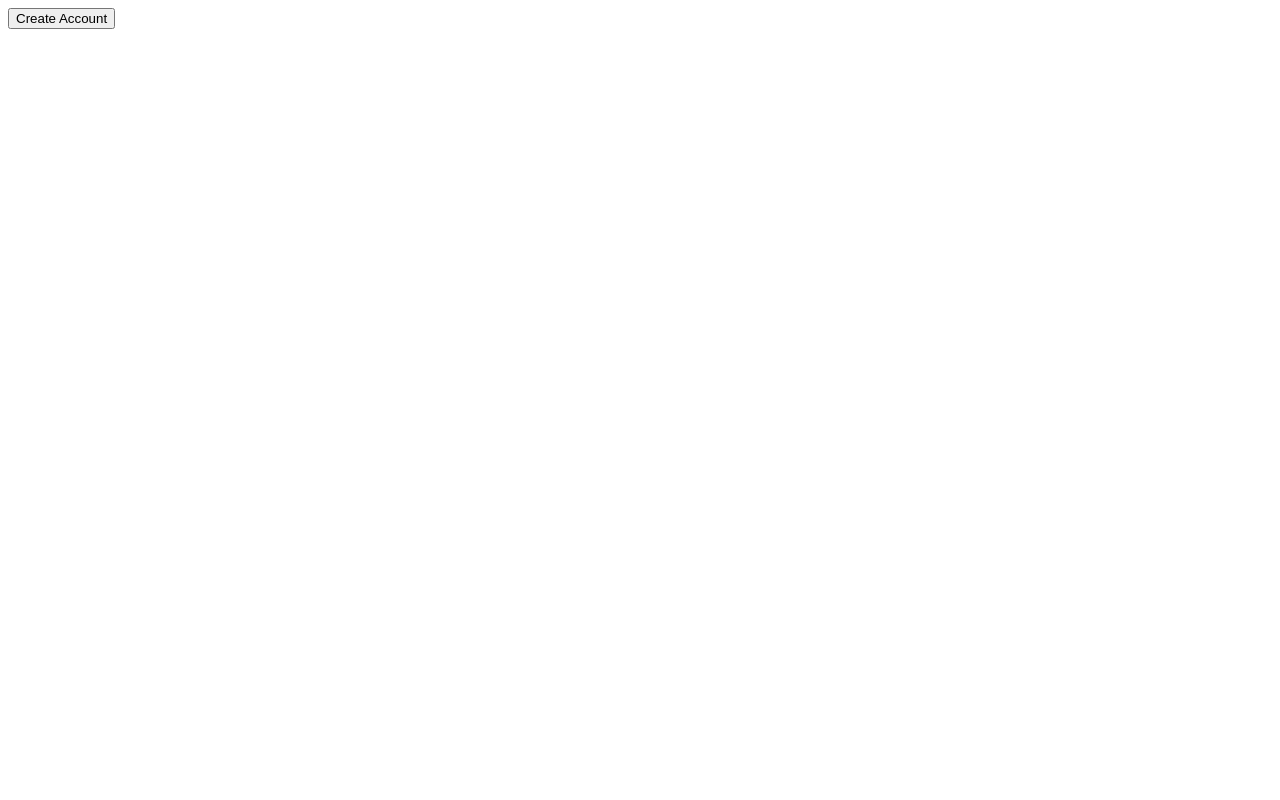
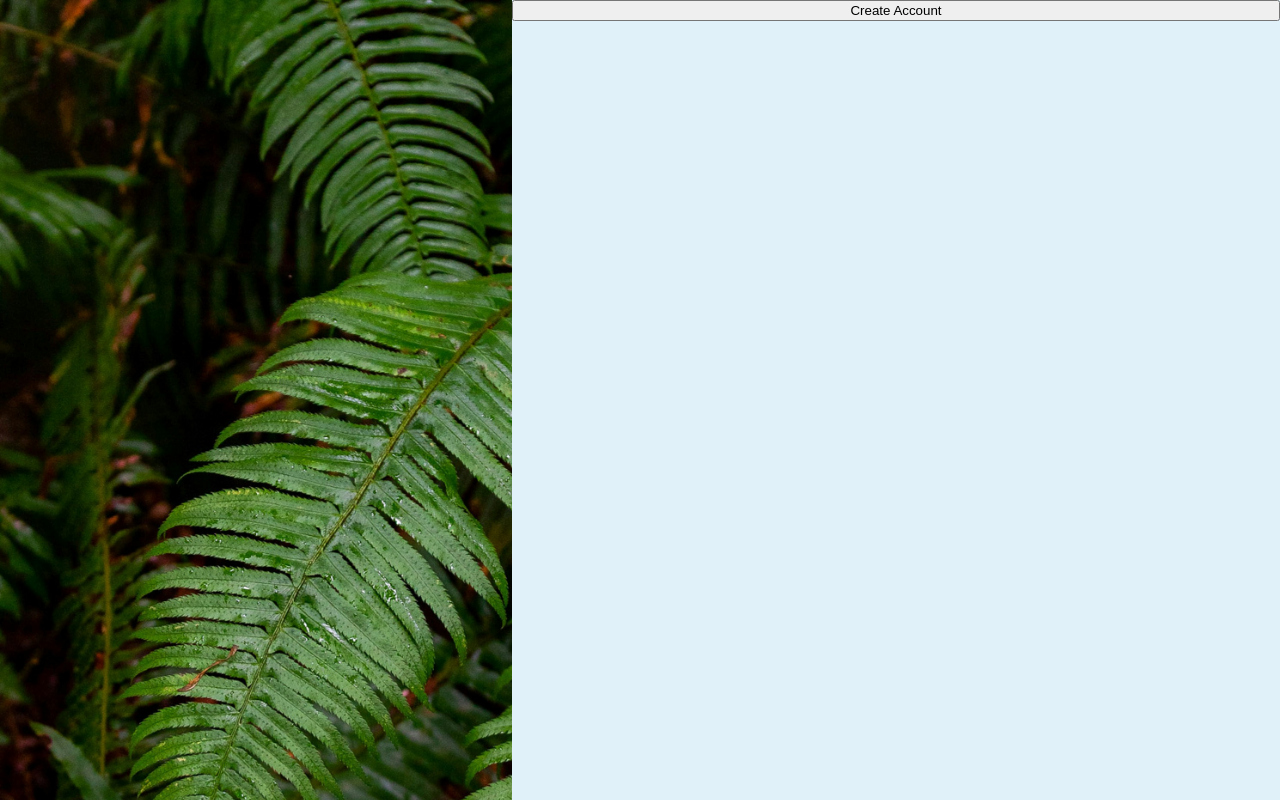
Before and after one commit to Dohoda/sign-up-form, a plain HTML site: page index.html in a window 1280 px wide. Drawn offline with Linux system fonts and the light colour scheme.

Commit message:
added background image and basic css structure

```diff
--- a/index.html
+++ b/index.html
@@ -8,8 +8,7 @@
     <link rel = "stylesheet" href = "style.css">
 </head>
 <body>
-    <div class = "left-side">
-
+    <div class = "left-side"></div>
         <div class = "logo-container">
 
         </div>
--- a/style.css
+++ b/style.css
@@ -0,0 +1,21 @@
+body{
+    display: flex;
+    height: 100vh;
+    margin: 0;
+    padding: 0;
+}
+
+.left-side{
+    display: flex;
+    flex-direction: column;
+    flex: 1 0 40%;
+    background-image: url("background.jpg");
+    background-size: 100vh;
+}
+
+.right-side{
+    background-color: rgb(225, 241, 250);
+    display: flex;
+    flex-direction: column;
+    flex: 1 0 60%;
+}
```
Also changed, not shown: background.jpg (added).
